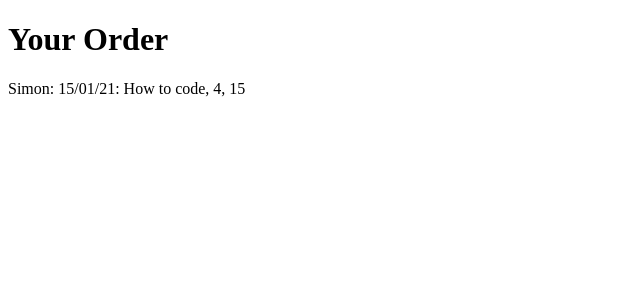
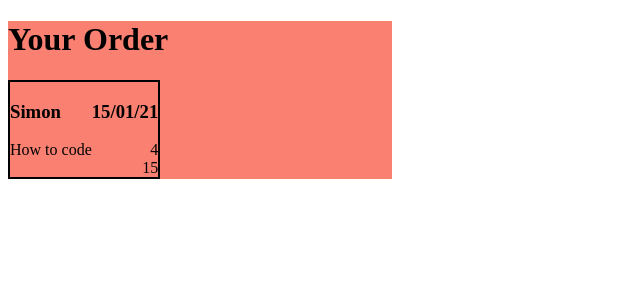
Before and after one commit to BrianBell422/flaskintrolab, a Flask app: page /orders/1 in a window 1280 px wide. Shown: the top 300 px of the page, without its empty margins (0-640 px from the left). Run offline with Flask 2, Linux system fonts and the light colour scheme.

Commit message:
css region started

```diff
--- /dev/null
+++ b/app/static/style.css
@@ -0,0 +1,45 @@
+.grids {
+
+    /* text-align: center; */
+
+}
+
+ #container {
+    width: 30vw;
+    background-color: salmon;
+}
+
+#order-grid {
+    display: grid;
+    justify-content: center;
+    text-align: right;
+    grid-template-areas:
+    "name date"
+    "book quantity"
+    "value value";
+    width: fit-content;
+    border: black solid 2px;
+}
+
+#name {
+    grid-area: name;
+    text-align: left;
+}
+
+#date {
+    grid-area: date;
+}
+
+#book {
+    grid-area: book;
+    text-align: left;
+}
+
+#quantity {
+    grid-area: quantity;
+}
+
+footer {
+    grid-area: value;
+
+}
--- a/app/templates/index.html
+++ b/app/templates/index.html
@@ -3,12 +3,12 @@
 <head>
   <meta charset="UTF-8">
   <meta name="viewport" content="width=device-width, initial-scale=1.0">
+  <link rel="stylesheet" href="{{ url_for('static', filename='style.css') }}">
   <title>{{title}} - My Order List</title>
 </head>
-<body>
+<body class='grids'>
   <h1>My Order List!</h1>
   {% for order in orders_list %}
-    <div>
         <p>
             {{order.customer_name}}: {{order.order_date}}: {{order.book_title}}, {{order.quantity}}, {{order.value}}
         </p>
--- a/app/templates/order.html
+++ b/app/templates/order.html
@@ -3,12 +3,30 @@
 <head>
   <meta charset="UTF-8">
   <meta name="viewport" content="width=device-width, initial-scale=1.0">
+  <link rel="stylesheet" href="{{ url_for('static', filename='style.css') }}">
   <title>{{title}} - Your Order</title>
 </head>
-<body>
-  <h1>Your Order</h1>
-    <p>
-      {{order.customer_name}}: {{order.order_date}}: {{order.book_title}}, {{order.quantity}}, {{order.value}}
-    </p>
+<body class='grids'>
+
+  <div id='container'>
+    <h1>Your Order</h1>
+    <div id="order-grid">
+        <div id="name">
+        <h3>{{order.customer_name}}</h3>
+        </div>
+        <div id='date'>
+        <h3>{{order.order_date}}</h3>
+        </div>
+        <div id='book'>
+        {{order.book_title}}
+        </div>
+        <div id='quantity'>
+        {{order.quantity}}
+        </div>
+        <footer>
+        {{order.value}}
+        </footer>
+    </div>
+  </div>
 </body>
 </html>
```
